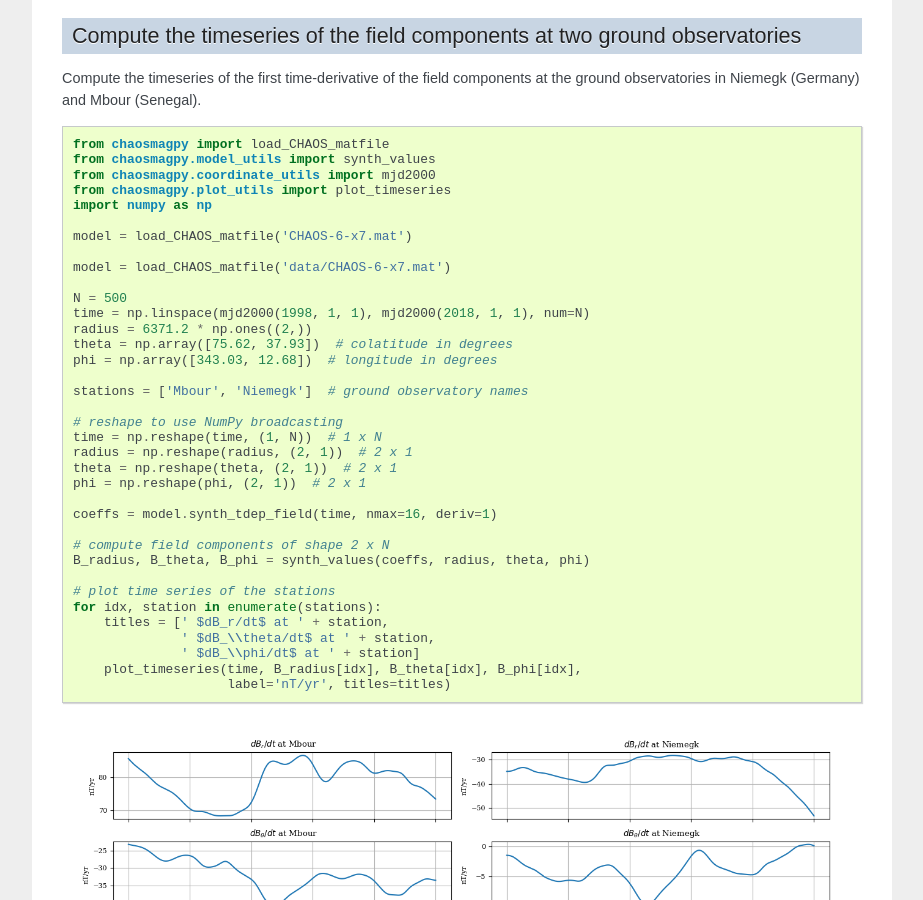
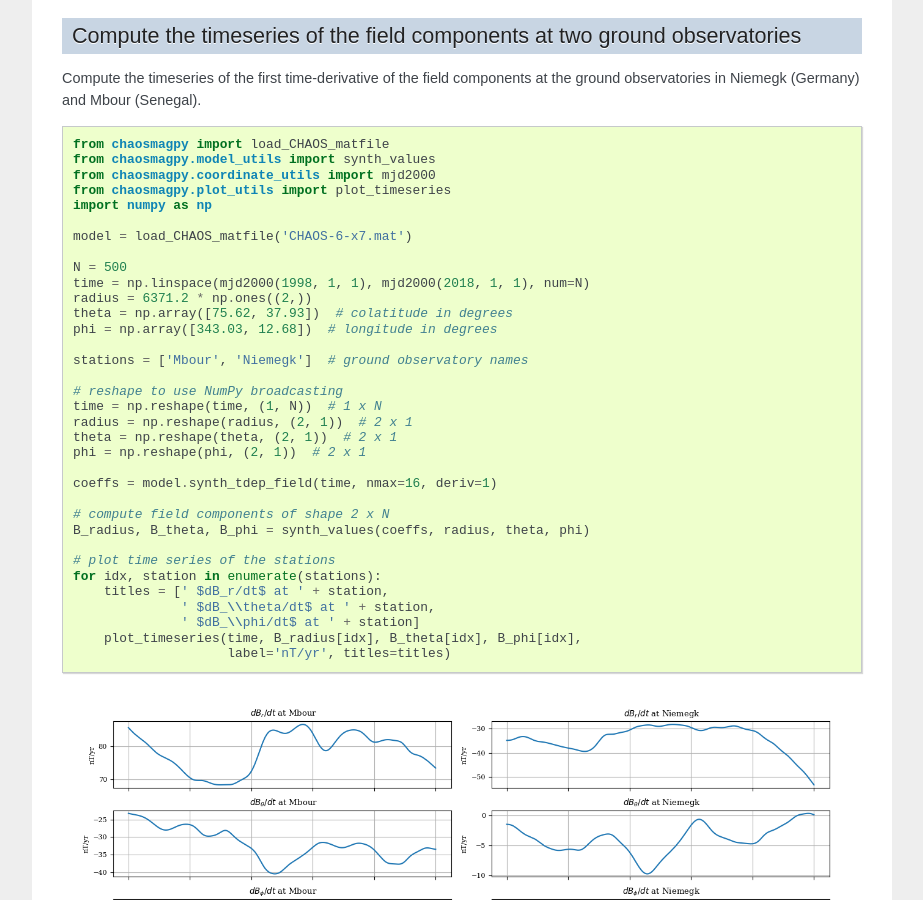
Before and after one commit to ancklo/ChaosMagPy, a Sphinx documentation site: the page built from docs/source/usage.rst, in a window 1280 px wide and 900 px high, scrolled down 3307 px. Shown: the whole window, without its empty margins (198-1121 px from the left). Built offline with Sphinx 7.4.7, drawn with Linux system fonts in a browser that asks for light colours.

Commit message:
Corrected typo when loading CHAOS filepath in last example.

```diff
--- a/docs/source/usage.rst
+++ b/docs/source/usage.rst
@@ -131,8 +131,6 @@ the ground observatories in Niemegk (Germany) and Mbour (Senegal).
 
    model = load_CHAOS_matfile('CHAOS-6-x7.mat')
 
-   model = load_CHAOS_matfile('data/CHAOS-6-x7.mat')
-
    N = 500
    time = np.linspace(mjd2000(1998, 1, 1), mjd2000(2018, 1, 1), num=N)
    radius = 6371.2 * np.ones((2,))
```
